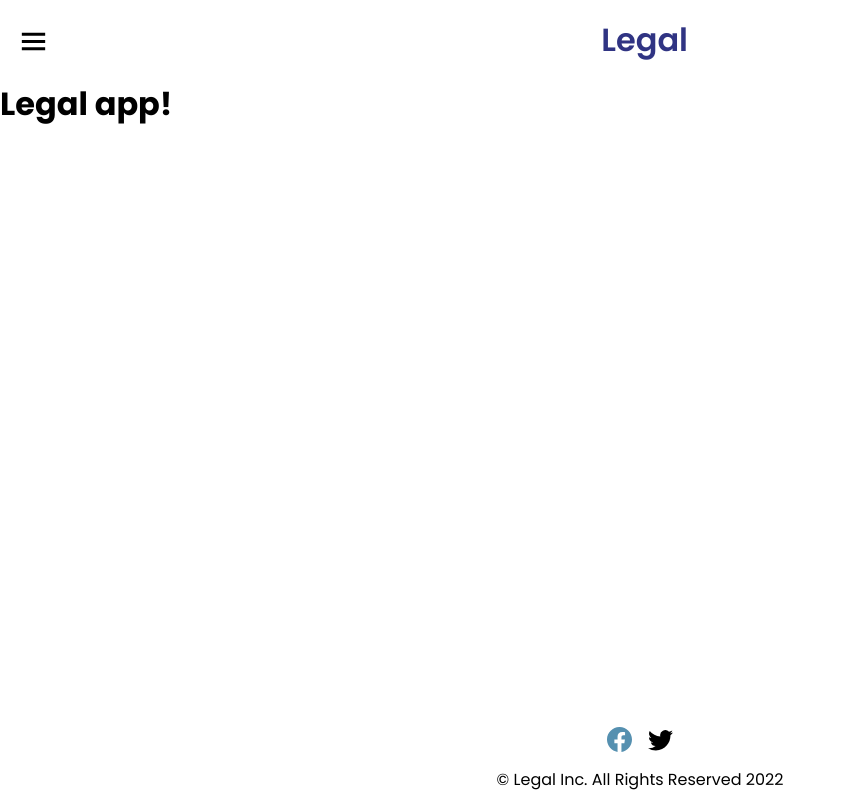
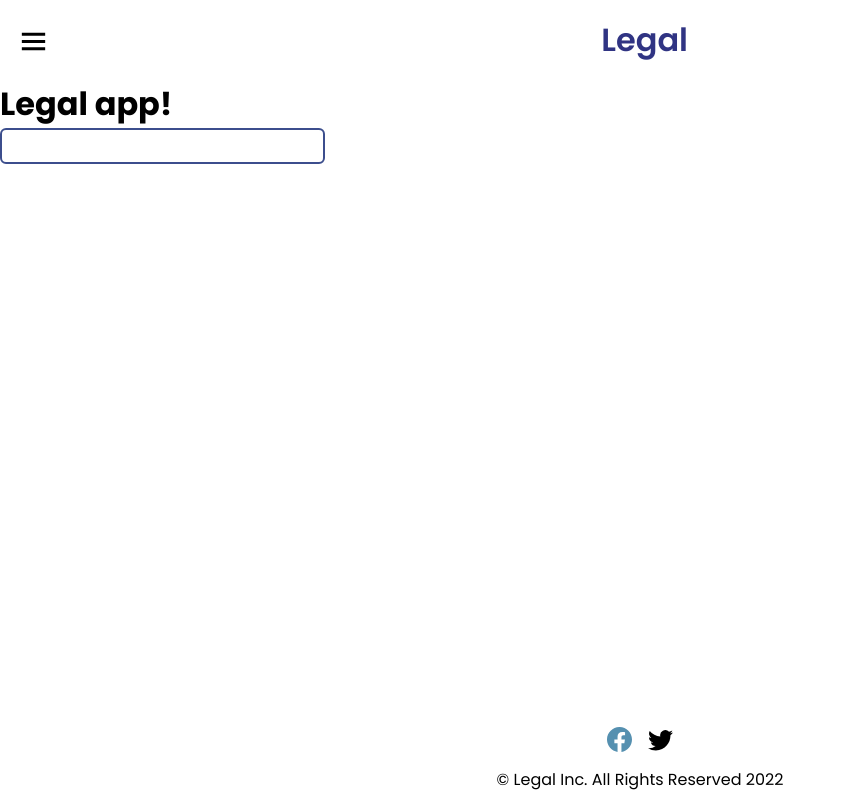
Before and after one commit to cesarmarvar/legal-app, a React (Create React App) app: page / in a window 1280 px wide. Shown: the whole page, without its empty margins (0-846 px from the left). Built offline with nearby package versions, Linux system fonts and the light colour scheme.

Commit message:
Created basic version of single input component

```diff
--- a/src/App.js
+++ b/src/App.js
@@ -1,11 +1,13 @@
 import Header from "./components/header/header";
 import Footer from "./components/footer/footer";
+import Input from "./components/input/input";
 
 function App() {
   return (
     <>
       <Header />
       <h1>Legal app!</h1>
+      <Input type="text"/>
       <Footer />
     </>
   );
--- /dev/null
+++ b/src/components/input/input.js
@@ -0,0 +1,48 @@
+import styled from "@emotion/styled";
+import { colors } from '../../styles/colors'
+import { fonts } from '../../styles/fonts'
+
+function inputType(type) {
+  switch (type) {
+    case "query":
+      return`
+        height: 56px;
+        width: 260px;
+        text-align: center;
+        color: ${colors.blue.regular};
+        font-weight: 500;
+      `
+    case "text":
+      return`
+        height: 36px;
+        width: 325px;
+      `
+  }
+}
+
+const SingleInput = styled.input`
+  border-radius: 6px;
+  padding: 4px;
+  border: 2px solid ${colors.blue.regular};
+  background-color: ${colors.white};
+  font-family: ${fonts.primary};
+  &:focus {
+    outline: none;
+    border: 2px solid ${colors.orange.regular};
+  }
+  ${(props) => inputType(props.type)}
+`
+
+function Input({id, name, value, placeholder, ...props}) {
+
+  return(
+    <SingleInput {...props}
+    id={id}
+    name={name}
+    value={value}
+    placeholder={placeholder}
+    />
+  )
+}
+
+export default Input;
```
